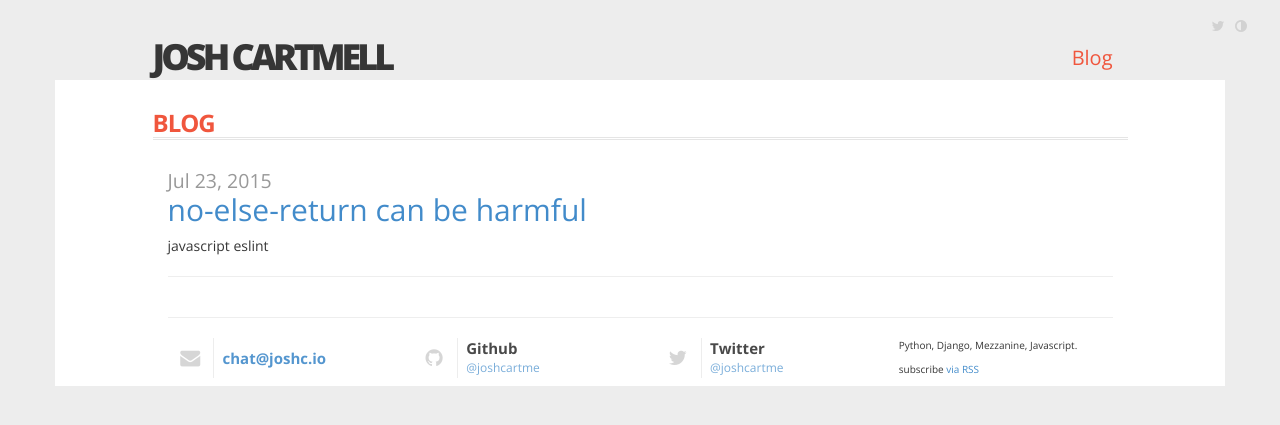
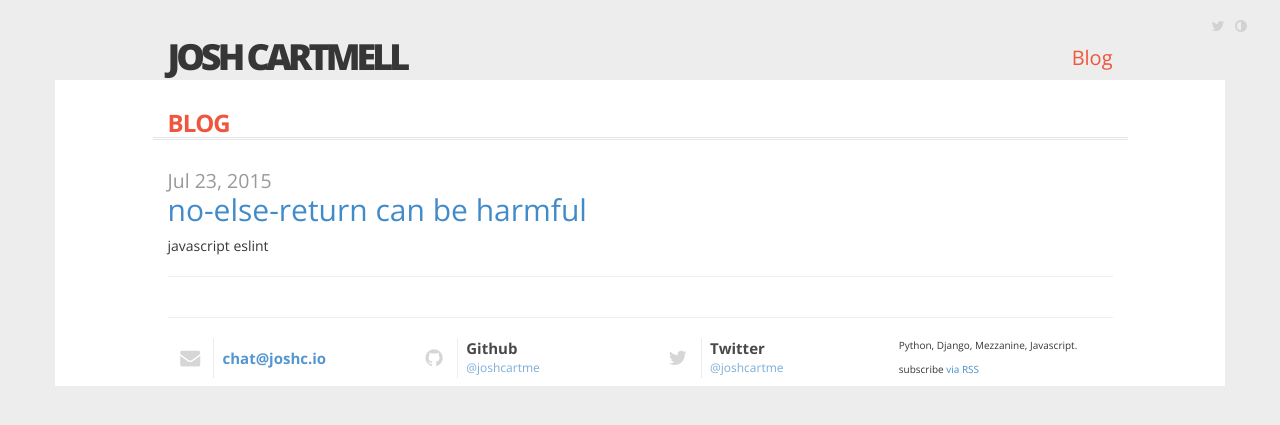
Before and after one commit to joshcartme/joshcartme.github.io, a Jekyll site: the page built from blog.html, in a window 1280 px wide. Shown: the top 425 px of the page. Built offline with Jekyll 4.4.1, drawn with Linux system fonts in a browser that asks for light colours; a script that is not in the unit is left out; comment, search, counter and statistics services are not loaded.

Commit message:
Alignment fix.

```diff
--- a/_includes/header.html
+++ b/_includes/header.html
@@ -3,7 +3,11 @@
 <div class="row">
     <div class="col-md-10 col-md-offset-1">
         <div id="text-header" class="row">
-            <h1 class="col-sm-6"><a class="inherit-color" href="/">{{ site.title }}</a><br><br><span>{{ page.title }}</span>{% if page.subtitle %} {{ page.subtitle }}{% endif %}</h1>
+            <div class="col-sm-6">
+                <h1>
+                    <a class="inherit-color" href="/">{{ site.title }}</a><br><br><span>{{ page.title }}</span>{% if page.subtitle %} {{ page.subtitle }}{% endif %}
+                </h1>
+            </div>
 
             <div class="col-sm-6">
                 <nav class="site-nav">
```
